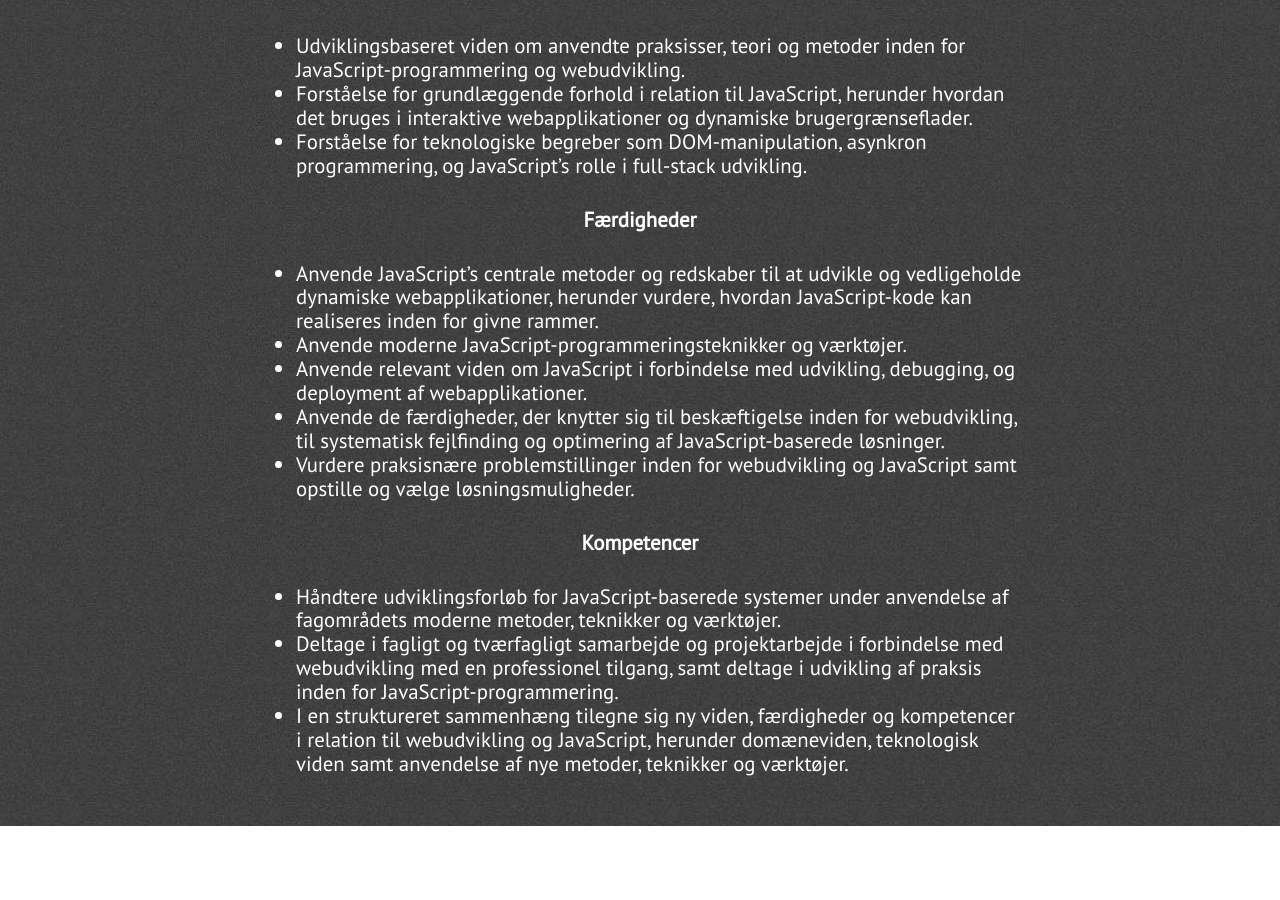
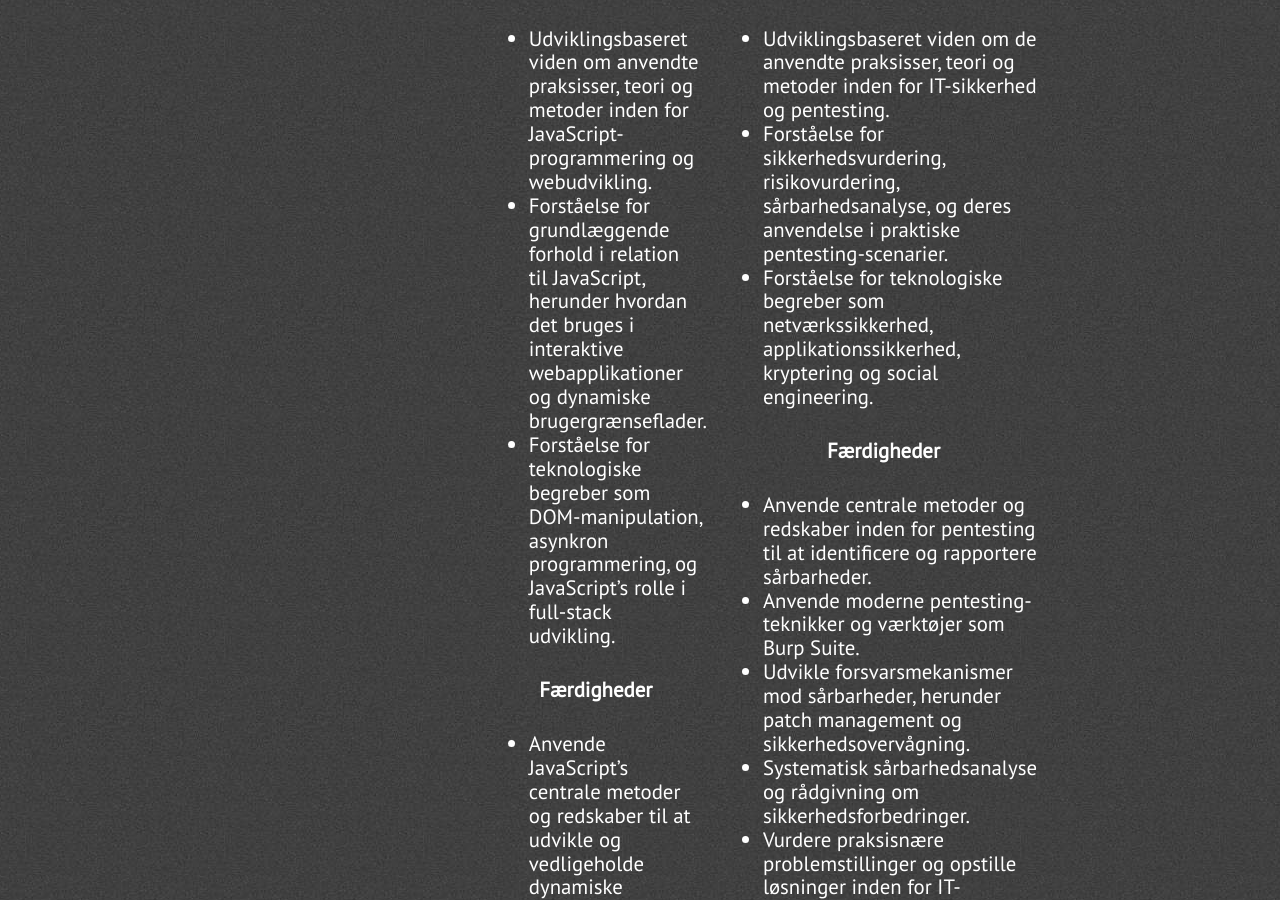
Before and after one commit to JustinAnthonyKapelke/Portfolio2, a Jekyll site: the page built from index.html, in a window 1280 px wide and 900 px high, scrolled down 4122 px. Built offline with Jekyll 4.4.1, drawn with Linux system fonts in a browser that asks for light colours; nearby versions of some CDN libraries; some of the changed text lies outside the part shown.

Commit message:
Update blogs.html

```diff
--- a/_includes/blogs.html
+++ b/_includes/blogs.html
@@ -1,35 +1,55 @@
 <div class="section-wrapper">
     <section class="section skills" id="skills">
-        <div>
-            <div class="section-heading" id="skills-text">Læringsmål for JavaScript</div>
-
-            <div class="what-i-do">
-                <div class="what-i-do">
+        <div class="section-heading" id="skills-text">Læringsmål</div>
+        <div class="skills-grid">
+            <!-- JavaScript Læringsmål -->
+            <div class="learning-goals">
+                <h2 class="center-align">JavaScript</h2>
                 <h3 class="center-align skills-subsection">Viden</h3>
                 <ul class="paragraph-text">
                     <li>Udviklingsbaseret viden om anvendte praksisser, teori og metoder inden for JavaScript-programmering og webudvikling.</li>
                     <li>Forståelse for grundlæggende forhold i relation til JavaScript, herunder hvordan det bruges i interaktive webapplikationer og dynamiske brugergrænseflader.</li>
                     <li>Forståelse for teknologiske begreber som DOM-manipulation, asynkron programmering, og JavaScript’s rolle i full-stack udvikling.</li>
                 </ul>
-                </div>
-                <div class="what-i-do">
                 <h3 class="center-align skills-subsection">Færdigheder</h3>
                 <ul class="paragraph-text">
-                        <li>Anvende JavaScript’s centrale metoder og redskaber til at udvikle og vedligeholde dynamiske webapplikationer, herunder vurdere, hvordan JavaScript-kode kan realiseres inden for givne rammer.</li>
+                    <li>Anvende JavaScript’s centrale metoder og redskaber til at udvikle og vedligeholde dynamiske webapplikationer.</li>
                     <li>Anvende moderne JavaScript-programmeringsteknikker og værktøjer.</li>
-                        <li>Anvende relevant viden om JavaScript i forbindelse med udvikling, debugging, og deployment af webapplikationer.</li>
-                        <li>Anvende de færdigheder, der knytter sig til beskæftigelse inden for webudvikling, til systematisk fejlfinding og optimering af JavaScript-baserede løsninger.</li>
-                        <li>Vurdere praksisnære problemstillinger inden for webudvikling og JavaScript samt opstille og vælge løsningsmuligheder.</li>
+                    <li>Udvikle, debugge og deploye webapplikationer ved hjælp af JavaScript.</li>
+                    <li>Systematisk fejlfinding og optimering af JavaScript-baserede løsninger.</li>
+                    <li>Vurdere praksisnære problemstillinger og vælge passende løsninger inden for JavaScript-udvikling.</li>
+                </ul>
+                <h3 class="center-align skills-subsection">Kompetencer</h3>
+                <ul class="paragraph-text">
+                    <li>Håndtere udviklingsforløb for JavaScript-baserede systemer med moderne metoder og værktøjer.</li>
+                    <li>Deltage i fagligt og tværfagligt samarbejde om webudvikling med JavaScript.</li>
+                    <li>I en struktureret sammenhæng tilegne sig ny viden, færdigheder og kompetencer inden for webudvikling og JavaScript.</li>
                 </ul>
             </div>
-                <div class="what-i-do">
+
+            <!-- IT-sikkerhed Læringsmål -->
+            <div class="learning-goals">
+                <h2 class="center-align">IT-sikkerhed</h2>
+                <h3 class="center-align skills-subsection">Viden</h3>
+                <ul class="paragraph-text">
+                    <li>Udviklingsbaseret viden om de anvendte praksisser, teori og metoder inden for IT-sikkerhed og pentesting.</li>
+                    <li>Forståelse for sikkerhedsvurdering, risikovurdering, sårbarhedsanalyse, og deres anvendelse i praktiske pentesting-scenarier.</li>
+                    <li>Forståelse for teknologiske begreber som netværkssikkerhed, applikationssikkerhed, kryptering og social engineering.</li>
+                </ul>
+                <h3 class="center-align skills-subsection">Færdigheder</h3>
+                <ul class="paragraph-text">
+                    <li>Anvende centrale metoder og redskaber inden for pentesting til at identificere og rapportere sårbarheder.</li>
+                    <li>Anvende moderne pentesting-teknikker og værktøjer som Burp Suite.</li>
+                    <li>Udvikle forsvarsmekanismer mod sårbarheder, herunder patch management og sikkerhedsovervågning.</li>
+                    <li>Systematisk sårbarhedsanalyse og rådgivning om sikkerhedsforbedringer.</li>
+                    <li>Vurdere praksisnære problemstillinger og opstille løsninger inden for IT-sikkerhed og pentesting.</li>
+                </ul>
                 <h3 class="center-align skills-subsection">Kompetencer</h3>
                 <ul class="paragraph-text">
-                        <li>Håndtere udviklingsforløb for JavaScript-baserede systemer under anvendelse af fagområdets moderne metoder, teknikker og værktøjer.</li>
-                        <li>Deltage i fagligt og tværfagligt samarbejde og projektarbejde i forbindelse med webudvikling med en professionel tilgang, samt deltage i udvikling af praksis inden for JavaScript-programmering.</li>
-                        <li>I en struktureret sammenhæng tilegne sig ny viden, færdigheder og kompetencer i relation til webudvikling og JavaScript, herunder domæneviden, teknologisk viden samt anvendelse af nye metoder, teknikker og værktøjer.</li>
+                    <li>Håndtere komplekse pentesting-forløb ved hjælp af moderne metoder og værktøjer, både offensivt og defensivt.</li>
+                    <li>Deltage i samarbejde om IT-sikkerhed og pentesting i tværfaglige projekter.</li>
+                    <li>I en struktureret sammenhæng tilegne sig ny viden og færdigheder inden for IT-sikkerhed og pentesting.</li>
                 </ul>
-                </div>
             </div>
         </div>
     </section>
```
Lines whose indentation alone changed are shown as unchanged.
